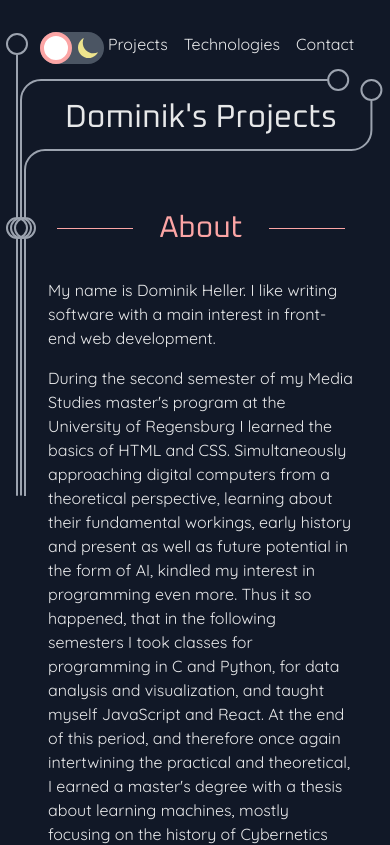
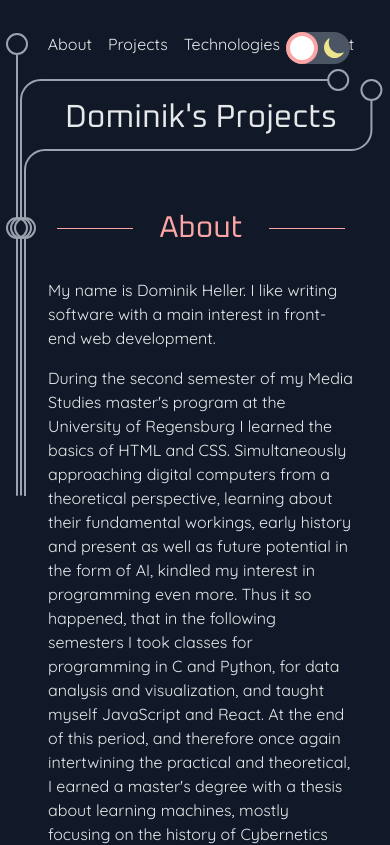
Before and after one commit to kilianmandscharo/portfolio_page, a Next.js app: page / in a window 390 px wide. Shown: the top 845 px of the page. Built offline with nearby package versions, Linux system fonts and the light colour scheme.

Commit message:
position of switch

```diff
--- a/components/Navbar.tsx
+++ b/components/Navbar.tsx
@@ -7,7 +7,7 @@ const Navbar = () => {
 
     return (
         <nav className="mb-8 flex justify-center">
-            <ul className="flex flex-row justify-around gap-4 sm:gap-8">
+            <ul className="flex flex-row text-base justify-around gap-4 sm:gap-8">
                 {["About", "Projects", "Technologies", "Contact"].map(
                     (name) => (
                         <li
--- a/components/ThemeSwitch.tsx
+++ b/components/ThemeSwitch.tsx
@@ -20,7 +20,7 @@ export default function ThemeSwitch() {
     return (
         <div
             onClick={handleClick}
-            className="absolute left-10 w-16 h-8 bg-gray-600 flex justify-around items-center rounded-full"
+            className="absolute right-10 w-16 h-8 bg-gray-600 flex justify-around items-center rounded-full"
         >
             <div
                 className={`bg-white absolute w-8 h-8 border-4  rounded-full ${
```
